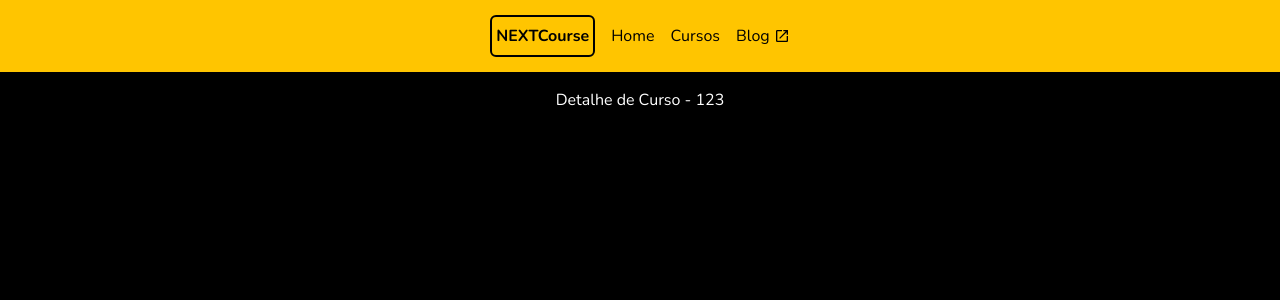
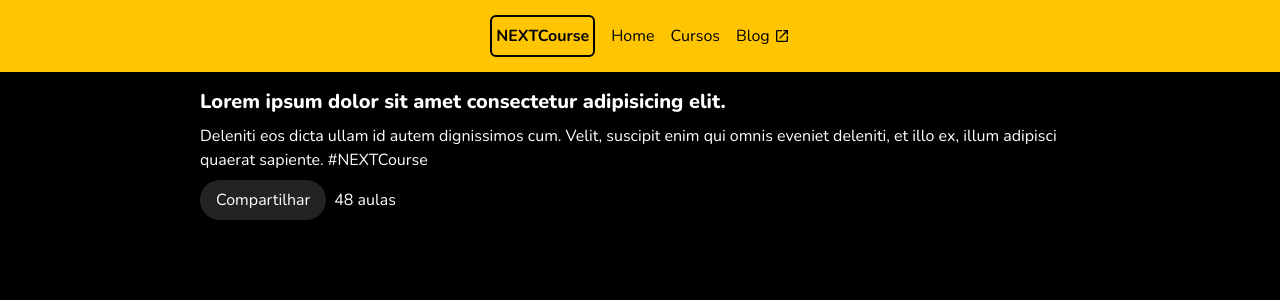
Before and after one commit to edsonpsantos/nextjs-course-platform, a Next.js app: page /courses/123 in a window 1280 px wide. Shown: the top 300 px of the page. Built offline with nearby package versions, Linux system fonts and the light colour scheme.

Commit message:
feat: Created course header component

```diff
--- a/src/app/courses/[id]/page.tsx
+++ b/src/app/courses/[id]/page.tsx
@@ -1,11 +1,13 @@
 import { Metadata } from 'next'
+
+import { CourseHeader } from '@/component/course-header/CourseHeader'
 
 interface Props {
   params: { id: string }
 }
 
-export async function generateMetadata({ params }: Props) {
-  //Ir a API do YOUTUBE e pegar os dados do curso
+export async function generateMetadata({ params }: Props): Promise<Metadata> {
+  //Go to YOUTUBE API and get course informations
   return {
     title: params.id,
     description: params.id
@@ -15,7 +17,9 @@ export async function generateMetadata({ params }: Props) {
 export default function PageCourseDetails({ params }: Props) {
   return (
     <main className='mt-8 flex justify-center'>
-      <h1>Detalhe de Curso - {params.id}</h1>
+      <div className='w-full min-[880px]:max-w-[880px]'>
+        <CourseHeader />
+      </div>
     </main>
   )
 }
--- a/src/app/courses/page.tsx
+++ b/src/app/courses/page.tsx
@@ -8,8 +8,8 @@ export const metadata: Metadata = {
 export default function PageCourses() {
   return (
     <main className='mt-8 flex justify-center'>
-      <div className='min-[880px]:max-w-[880px]'>
-        <Section
+      <div className='w-full min-[880px]:max-w-[880px]'>
+      <Section
           variant='grid'
           title='Todos os cursos'
           items={[
--- a/src/app/page.tsx
+++ b/src/app/page.tsx
@@ -8,7 +8,7 @@ export const metadata: Metadata = {
 export default function PageHome() {
   return (
     <main className='mt-8 flex justify-center'>
-      <div className='min-[880px]:max-w-[880px] max-w-full'>
+      <div className='min-[880px]:max-w-[880px] w-full'>
         <Section
           variant='h-list'
           title='Veja mais cursos'
--- /dev/null
+++ b/src/component/course-header/CourseHeader.tsx
@@ -0,0 +1,17 @@
+export const CourseHeader = () => {
+  return (
+    <div className='flex flex-col gap-2'>
+      <h1 className='font-extrabold text-xl'>Lorem ipsum dolor sit amet consectetur adipisicing elit.</h1>
+
+      <p>
+        Deleniti eos dicta ullam id autem dignissimos cum. Velit, suscipit enim qui omnis eveniet deleniti, et illo ex,
+        illum adipisci quaerat sapiente. #NEXTCourse
+      </p>
+
+      <div className='flex flex-row gap-2 items-center'>
+        <button className='py-2 px-4 bg-paper rounded-full'>Compartilhar</button>
+        <span>48 aulas</span>
+      </div>
+    </div>
+  )
+}
```
